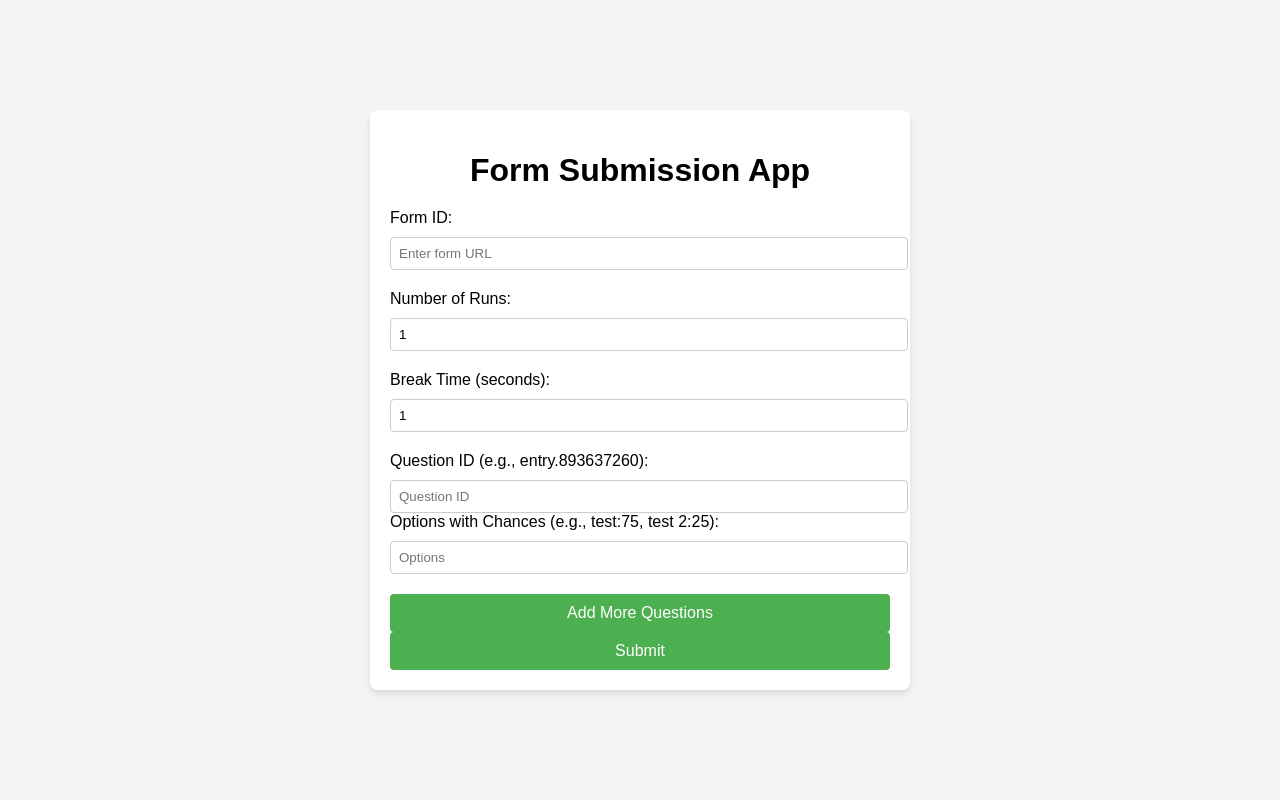
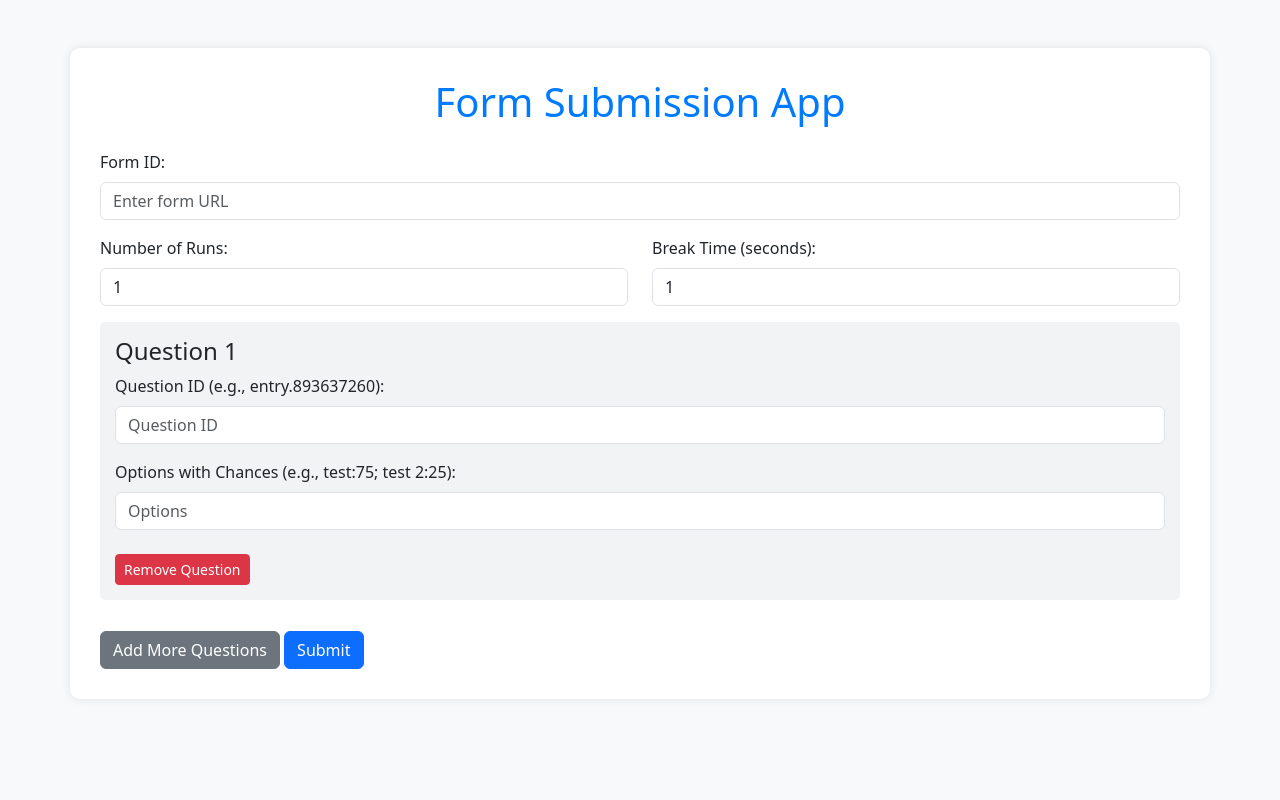
Before and after one commit to karmaMGL/google-form-filler, a Flask app: page / in a window 1280 px wide. Run offline with Flask 3, Linux system fonts and the light colour scheme.

Commit message:
fixed it

```diff
--- a/main.py
+++ b/main.py
@@ -2,26 +2,26 @@ from flask import Flask, render_template, request, jsonify
 import random
 import time
 import requests
+from collections import Counter
 
 app = Flask(__name__)
 
-def select_entry(options):
-    rand_value = random.random()
-    cumulative_probability = 0.0
-    for option, probability in options.items():
-        cumulative_probability += probability
-        if rand_value < cumulative_probability:
-            return option
-    return None
+def distribute_entries(options, runs):
+    """Distribute options based on integer counts."""
+    entries = []
+    for option, count in options.items():
+        entries.extend([option] * count)
+    random.shuffle(entries)
+    return (entries * (runs // len(entries) + 1))[:runs]
 
 @app.route('/')
 def index():
-    return render_template('index.html')  # Serve the index.html file
+    return render_template('index.html')
 
 @app.route('/submit', methods=['POST'])
 def submit():
     request_data = request.get_json()
-    form_url = "https://docs.google.com/forms/d/e/"+request_data.get('form_url') + '/formResponse'
+    form_url = "https://docs.google.com/forms/d/e/" + request_data.get('form_url') + '/formResponse'
     data_structure = request_data.get('data_structure', {})
     runs = request_data.get('runs', 1)
     break_time = request_data.get('break_time', 1)
@@ -29,23 +29,31 @@ def submit():
     if not form_url or not data_structure:
         return jsonify({"error": "Missing form_url or data_structure"}), 400
 
-    for _ in range(runs):
+    selectable_distributions = {
+        q['question']: distribute_entries(q['options'], runs)
+        for q in data_structure.get("selectable_questions", [])
+    }
+
+    text_field_distributions = {
+        q['question']: distribute_entries(q['options'], runs)
+        for q in data_structure.get("text_field_questions", [])
+    }
+
+    for i in range(runs):
         data = {}
 
-        for question in data_structure.get("selectable_questions", []):
-            selected_entry = select_entry(question["options"])
-            data[question["question"]] = selected_entry
+        for question, choices in selectable_distributions.items():
+            data[question] = choices[i]
 
-        for question in data_structure.get("text_field_questions", []):
-            selected_text = select_entry(question["options"])
-            data[question["question"]] = selected_text
+        for question, choices in text_field_distributions.items():
+            data[question] = choices[i]
 
         response = requests.post(form_url, data=data)
 
         if response.status_code == 200:
-            print("Form submitted successfully!")
+            print(f"Run {i+1}: Form submitted successfully!")
         else:
-            print("Failed to submit form. Status code:", response.status_code)
+            print(f"Run {i+1}: Failed to submit form. Status code:", response.status_code)
 
         time.sleep(break_time)
 
--- a/templates/index.html
+++ b/templates/index.html
@@ -4,180 +4,196 @@
     <meta charset="UTF-8">
     <meta name="viewport" content="width=device-width, initial-scale=1.0">
     <title>Form Submission App</title>
-    <style>
-        body {
-            font-family: Arial, sans-serif;
-            margin: 0;
-            padding: 0;
-            display: flex;
-            justify-content: center;
-            align-items: center;
-            height: 100vh;
-            background-color: #f4f4f4;
-        }
-        .container {
-            background-color: white;
-            padding: 20px;
-            border-radius: 8px;
-            box-shadow: 0 4px 6px rgba(0, 0, 0, 0.1);
-            width: 100%;
-            max-width: 500px;
-        }
-        h1 {
-            text-align: center;
-            margin-bottom: 20px;
-        }
-        .form-group {
-            margin-bottom: 20px;
-        }
-        label {
-            display: block;
-            margin-bottom: 5px;
-        }
-        input[type="text"],
-        input[type="number"],
-        textarea {
-            width: 100%;
-            padding: 8px;
-            margin-top: 5px;
-            border: 1px solid #ccc;
-            border-radius: 4px;
-        }
-        button {
-            width: 100%;
-            padding: 10px;
-            background-color: #4CAF50;
-            color: white;
-            border: none;
-            border-radius: 4px;
-            font-size: 16px;
-            cursor: pointer;
-        }
-        button:hover {
-            background-color: #45a049;
-        }
-        .response {
-            margin-top: 20px;
-            padding: 10px;
-            background-color: #e7f7e7;
-            border: 1px solid #d4f7d4;
-            border-radius: 4px;
-            color: #4CAF50;
-        }
-    </style>
+    <link href="https://cdn.jsdelivr.net/npm/bootstrap@5.3.0/dist/css/bootstrap.min.css" rel="stylesheet">
+    <link href="styles.css" rel="stylesheet">
 </head>
+
 <body>
+    <div class="container mt-5">
+        <h1 class="text-center mb-4">Form Submission App</h1>
 
-<div class="container">
-    <h1>Form Submission App</h1>
-
-    <div class="form-group">
-        <label for="form_url">Form ID:</label>
-        <input type="text" id="form_url" placeholder="Enter form URL">
+        <form id="submissionForm">
+            <div class="mb-3">
+                <label for="form_url" class="form-label">Form ID:</label>
+                <input type="text" class="form-control" id="form_url" placeholder="Enter form URL" required>
             </div>
 
-    <div class="form-group">
-        <label for="runs">Number of Runs:</label>
-        <input type="number" id="runs" value="1" min="1">
+            <div class="row mb-3">
+                <div class="col">
+                    <label for="runs" class="form-label">Number of Runs:</label>
+                    <input type="number" class="form-control" id="runs" value="1" min="1" required>
                 </div>
-
-    <div class="form-group">
-        <label for="break_time">Break Time (seconds):</label>
-        <input type="number" id="break_time" value="1" min="1">
+                <div class="col">
+                    <label for="break_time" class="form-label">Break Time (seconds):</label>
+                    <input type="number" class="form-control" id="break_time" value="1" min="1" required>
+                </div>
             </div>
 
             <div id="questions_container">
-        <div class="form-group">
-            <label for="question_1">Question ID (e.g., entry.893637260):</label>
-            <input type="text" id="question_1" placeholder="Question ID">
-            <label for="options_1">Options with Chances (e.g., test:75, test 2:25):</label>
-            <input type="text" id="options_1" placeholder="Options">
-        </div>
+                <!-- Questions will be dynamically added here -->
             </div>
 
-    <button id="add_question">Add More Questions</button>
-    <button id="submit_button">Submit</button>
+            <button type="button" id="add_question" class="btn btn-secondary mt-3">Add More Questions</button>
+            <button type="submit" id="submit_button" class="btn btn-primary mt-3">Submit</button>
+        </form>
 
-    <div class="response" id="response" style="display:none;"></div>
+        <div id="response" class="alert mt-4" style="display:none;"></div>
     </div>
 
+    <script src="https://cdn.jsdelivr.net/npm/bootstrap@5.3.0/dist/js/bootstrap.bundle.min.js"></script>
+    <script src="script.js"></script>
+</body>
 <script>
-    let questionCount = 1;
+    let questionCount = 0
 
-    document.getElementById('add_question').addEventListener('click', function() {
-        questionCount++;
+function addQuestion() {
+  questionCount++
   const newQuestionHTML = `
-            <div class="form-group">
-                <label for="question_${questionCount}">Question ID (e.g., entry.893637260):</label>
-                <input type="text" id="question_${questionCount}" placeholder="Question ID">
-                <label for="options_${questionCount}">Options with Chances (e.g., test:75, test 2:25):</label>
-                <input type="text" id="options_${questionCount}" placeholder="Options">
+        <div class="question-group" id="question_group_${questionCount}">
+            <h4>Question ${questionCount}</h4>
+            <div class="mb-3">
+                <label for="question_${questionCount}" class="form-label">Question ID (e.g., entry.893637260):</label>
+                <input type="text" class="form-control" id="question_${questionCount}" placeholder="Question ID" required>
             </div>
-        `;
-        document.getElementById('questions_container').insertAdjacentHTML('beforeend', newQuestionHTML);
-    });
+            <div class="mb-3">
+                <label for="options_${questionCount}" class="form-label">Options with Chances (e.g., test:75; test 2:25):</label>
+                <input type="text" class="form-control" id="options_${questionCount}" placeholder="Options" required>
+            </div>
+            <div class="error-message" id="error_${questionCount}"></div>
+            <button type="button" class="btn btn-danger btn-sm mt-2" onclick="removeQuestion(${questionCount})">Remove Question</button>
+        </div>
+    `
+  document.getElementById("questions_container").insertAdjacentHTML("beforeend", newQuestionHTML)
+}
 
-    document.getElementById('submit_button').addEventListener('click', async function() {
-        const formUrl = document.getElementById('form_url').value;
-        const runs = parseInt(document.getElementById('runs').value);
-        const breakTime = parseInt(document.getElementById('break_time').value);
+function removeQuestion(id) {
+  document.getElementById(`question_group_${id}`).remove()
+}
 
-        let dataStructure = {
-            selectable_questions: []
-        };
+document.getElementById("add_question").addEventListener("click", addQuestion)
 
-        for (let i = 1; i <= questionCount; i++) {
-            const questionId = document.getElementById(`question_${i}`).value;
-            const optionsInput = document.getElementById(`options_${i}`).value;
+document.getElementById("submissionForm").addEventListener("submit", async (e) => {
+  e.preventDefault()
+
+  const formUrl = document.getElementById("form_url").value
+  const runs = Number.parseInt(document.getElementById("runs").value)
+  const breakTime = Number.parseInt(document.getElementById("break_time").value)
+
+  const dataStructure = {
+    selectable_questions: [],
+  }
+
+  let valid = true
+
+  document.querySelectorAll(".question-group").forEach((group, index) => {
+    const questionId = group.querySelector('input[id^="question_"]').value
+    const optionsInput = group.querySelector('input[id^="options_"]').value
+    const errorElement = group.querySelector(".error-message")
+    errorElement.textContent = "" // Reset error message
 
     if (questionId && optionsInput) {
-                const options = optionsInput.split(',').reduce((acc, option) => {
-                    const [key, value] = option.split(':').map(str => str.trim());
-                    acc[key] = parseFloat(value);
-                    return acc;
-                }, {});
+      const options = {}
+      let totalPercentage = 0
 
+      optionsInput.split(";").forEach((option) => {
+        const [key, value] = option.split(":").map((str) => str.trim())
+        const percentage = Number.parseFloat(value)
+        if (!isNaN(percentage)) {
+          options[key] = percentage
+          totalPercentage += percentage
+        }
+      })
+
+      if (Math.abs(totalPercentage - 100) > 0.01) {
+        // Allow for small floating point errors
+        errorElement.textContent = "Options must sum to 100%."
+        valid = false
+      } else {
         dataStructure.selectable_questions.push({
           question: questionId,
-                    options: options
-                });
+          options: options,
+        })
       }
+    } else {
+      errorElement.textContent = "Please fill out all fields for this question."
+      valid = false
     }
+  })
 
-        if (!formUrl || !dataStructure.selectable_questions.length) {
-            alert('Please fill out all required fields.');
-            return;
+  if (!valid) {
+    return // Stop submission if there are validation errors
   }
 
   const requestData = {
     form_url: formUrl,
     data_structure: dataStructure,
     runs: runs,
-            break_time: breakTime
-        };
+    break_time: breakTime,
+  }
 
   try {
-            const response = await fetch('/submit', {
-                method: 'POST',
+    const response = await fetch("/submit", {
+      method: "POST",
       headers: {
-                    'Content-Type': 'application/json'
+        "Content-Type": "application/json",
       },
-                body: JSON.stringify(requestData)
-            });
+      body: JSON.stringify(requestData),
+    })
 
-            const result = await response.json();
-            const responseElement = document.getElementById('response');
-            responseElement.style.display = 'block';
-            if (response.status === 200) {
-                responseElement.textContent = result.message;
+    const result = await response.json()
+    const responseElement = document.getElementById("response")
+    responseElement.style.display = "block"
+    if (response.ok) {
+      responseElement.textContent = result.message
+      responseElement.classList.add("alert-success")
+      responseElement.classList.remove("alert-danger")
     } else {
-                responseElement.textContent = result.error || 'An error occurred.';
+      responseElement.textContent = result.error || "An error occurred."
+      responseElement.classList.add("alert-danger")
+      responseElement.classList.remove("alert-success")
     }
   } catch (error) {
-            alert('Error while submitting form: ' + error.message);
+    const responseElement = document.getElementById("response")
+    responseElement.style.display = "block"
+    responseElement.textContent = "Error while submitting form: " + error.message
+    responseElement.classList.add("alert-danger")
+    responseElement.classList.remove("alert-success")
   }
-    });
+})
+
+// Add the first question by default
+addQuestion()
+
+
 </script>
+<style>
+    body {
+    background-color: #f8f9fa;
+}
 
-</body>
+.container {
+    background-color: #ffffff;
+    border-radius: 10px;
+    box-shadow: 0 0 10px rgba(0,0,0,0.1);
+    padding: 30px;
+}
+
+h1 {
+    color: #007bff;
+}
+
+.question-group {
+    background-color: #f1f3f5;
+    border-radius: 5px;
+    padding: 15px;
+    margin-bottom: 15px;
+}
+
+.error-message {
+    color: #dc3545;
+    font-size: 0.9em;
+    margin-top: 5px;
+}
+
+</style>
 </html>
```
Lines whose indentation alone changed are shown as unchanged.
